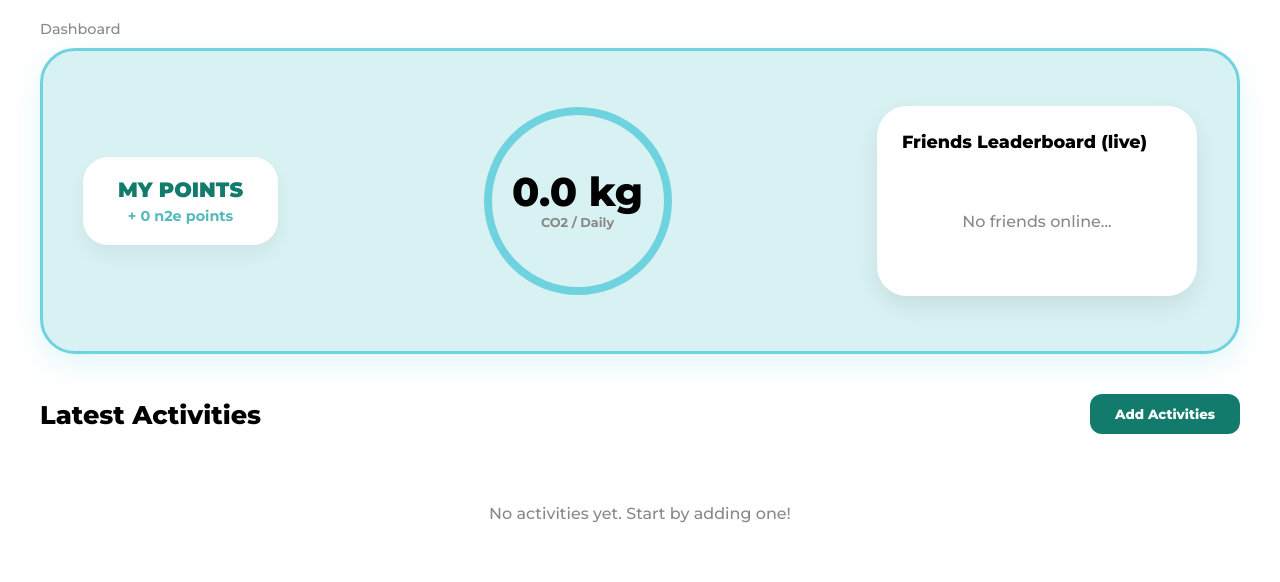
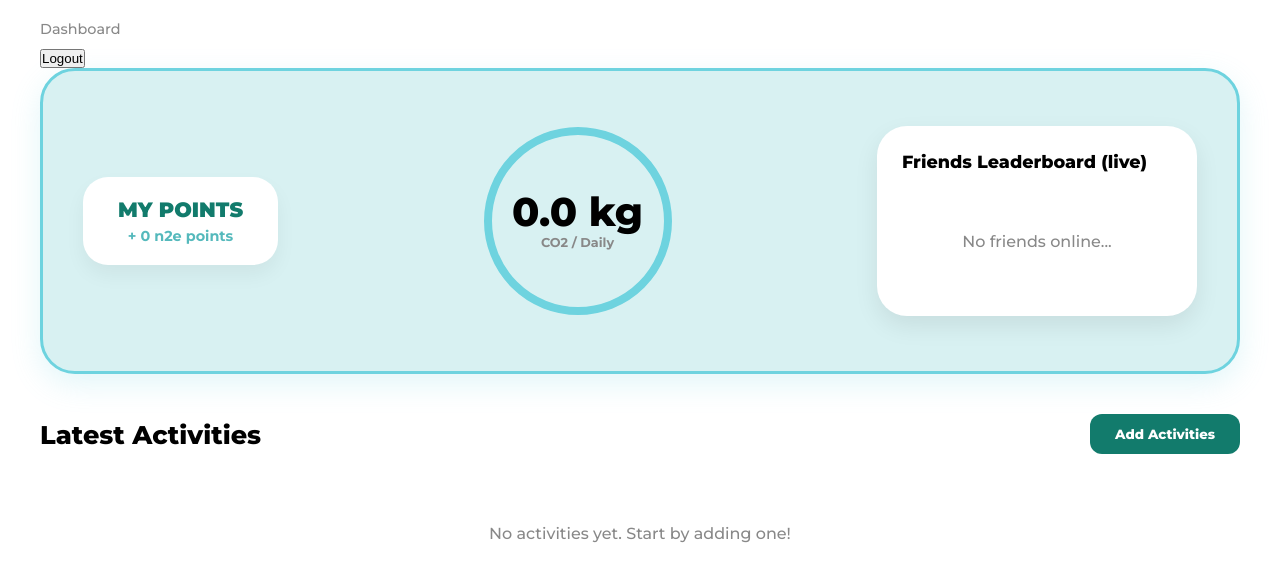
Before and after one commit to loucalm/WS401, a Vue app in the folder frontend/: page /dashboard in a window 1280 px wide. Shown: the top 582 px of the page. Built offline with nearby package versions, Linux system fonts and the light colour scheme; sample sign-in values are in the browser's storage.

Commit message:
Système de logout

```diff
--- /dev/null
+++ b/frontend/src/assets/styles/_logout.scss
@@ -0,0 +1,37 @@
+.dashboard-container {
+  .dashboard-header {
+    display: flex;
+    align-items: center;
+    justify-content: space-between;
+    gap: 12px;
+
+    .btn-logout {
+      background: #ffffff;
+      color: #127b6c;
+      border: 1px solid #127b6c;
+      border-radius: 10px;
+      padding: 8px 14px;
+      font-weight: 700;
+      cursor: pointer;
+      transition: background-color 0.2s ease, color 0.2s ease;
+
+      &:hover {
+        background: #127b6c;
+        color: #ffffff;
+      }
+    }
+  }
+}
+
+@media (max-width: 768px) {
+  .dashboard-container {
+    .dashboard-header {
+      padding: 20px;
+      justify-content: flex-end;
+
+      .btn-logout {
+        z-index: 11;
+      }
+    }
+  }
+}
--- a/frontend/src/assets/styles/main.scss
+++ b/frontend/src/assets/styles/main.scss
@@ -1,6 +1,7 @@
 @import '_variables';
 @import '_base';
 @import '_login';
+@import '_logout';
 @import '_login-responsive';
 @import '_dashboard';
 @import '_notfound';
--- a/frontend/src/components/Dashboard.vue
+++ b/frontend/src/components/Dashboard.vue
@@ -2,6 +2,7 @@
   <div class="dashboard-container">
     <header class="dashboard-header">
       <h1>Dashboard</h1>
+      <button class="btn-logout" @click="handleLogout">Logout</button>
     </header>
 
     <section class="summary-card">
@@ -77,10 +78,12 @@
 
 <script setup>
 import { ref, onMounted, computed } from 'vue';
+import { useRouter } from 'vue-router';
 
 // Données réactives (vides au départ)
 const friends = ref([]);
 const activities = ref([]);
+const router = useRouter();
 
 // Calcul automatique du total des points basé sur les activités
 const totalPoints = computed(() => {
@@ -102,4 +105,9 @@ const openAddActivityModal = () => {
   console.log("Ouvrir le formulaire d'ajout");
   // Logique pour ouvrir ta modale ici
 };
+
+const handleLogout = () => {
+  localStorage.removeItem('jwt_token');
+  router.replace('/login');
+};
 </script>
```
